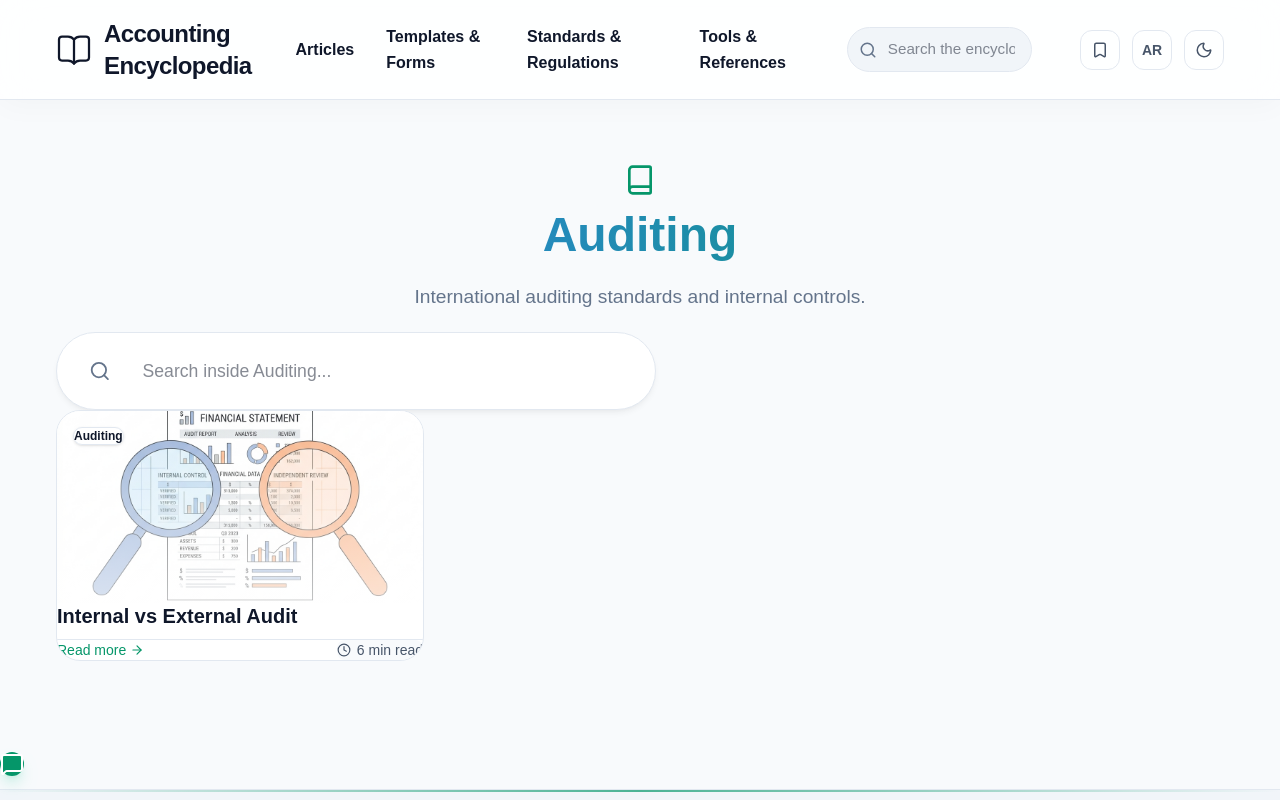
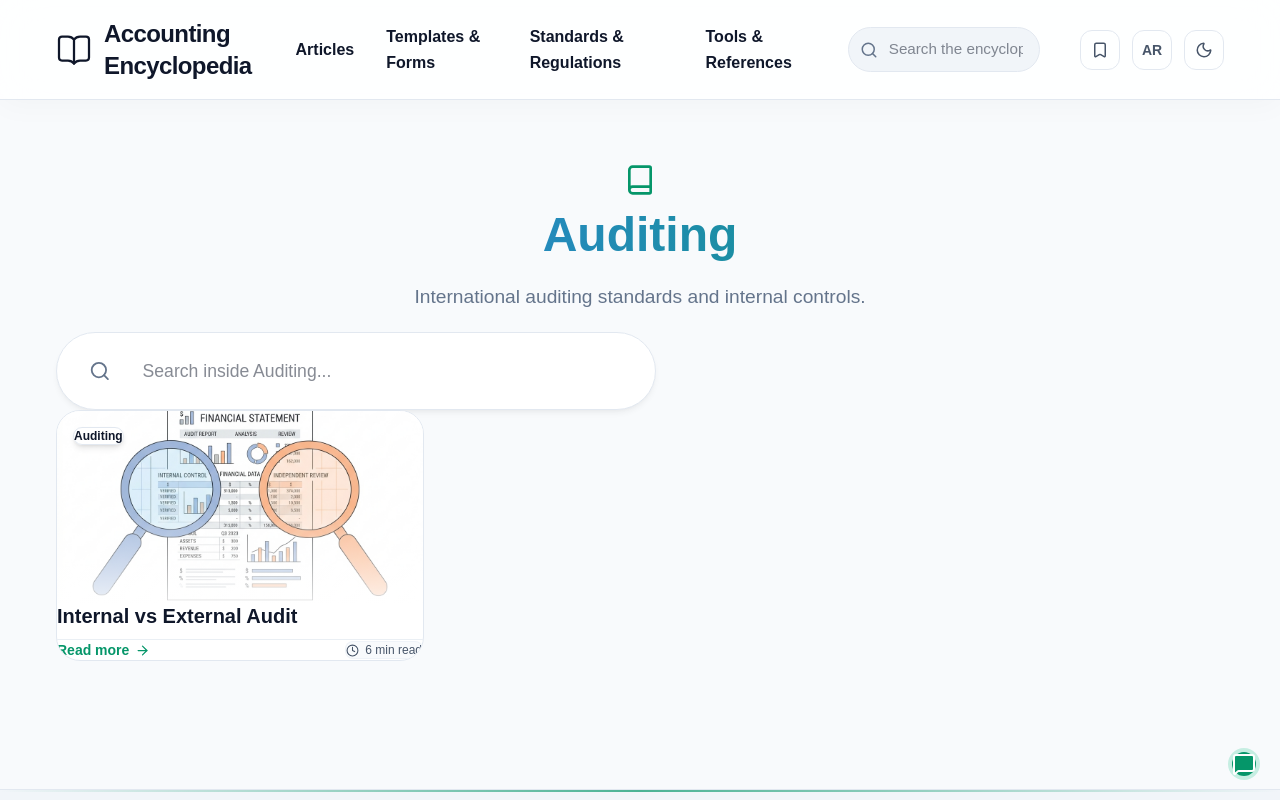
Before and after one commit to abdullahalalawi52-jpg/Accounting-Encyclopedia, a React (Vite) app: page /category/audit in a window 1280 px wide. Shown: the top 800 px of the page. Built offline with nearby package versions, Linux system fonts and the light colour scheme.

Commit message:
fix(ui): fix promo button contrast, article card typography, navbar search and chatbot placement

```diff
--- a/src/components/ChatbotWidget.jsx
+++ b/src/components/ChatbotWidget.jsx
@@ -52,28 +52,28 @@ function ChatbotWidget() {
   };
 
   return (
-    <div className="fixed bottom-6 inset-inline-end-6 z-50">
+    <div className="fixed bottom-6 z-50" style={{ insetInlineEnd: '1.5rem' }}>
       {isOpen ? (
         <div className="bg-[var(--bg-card)] border border-[var(--border-color)] rounded-2xl shadow-2xl w-80 sm:w-96 h-[420px] flex flex-col overflow-hidden animate-fade-in">
           {/* Header */}
-          <div className="bg-[var(--primary-accent)] p-4 flex justify-between items-center text-white">
+          <div className="bg-[var(--primary-accent)] p-4 flex justify-between items-center text-white shadow-sm">
             <div className="flex items-center gap-2">
               <MessageSquare size={20} />
               <span className="font-bold">{isEn ? 'Smart Assistant' : 'المساعد الذكي'}</span>
             </div>
-            <button onClick={() => setIsOpen(false)} className="hover:bg-black/20 p-1 rounded-lg transition-colors" aria-label="Close chat">
-              <X size={20} />
+            <button onClick={() => setIsOpen(false)} className="hover:bg-black/20 p-1.5 rounded-lg transition-colors" aria-label="Close chat">
+              <X size={18} />
             </button>
           </div>
 
           {/* Chat Area */}
-          <div className="flex-1 p-4 overflow-y-auto flex flex-col gap-3">
+          <div className="flex-1 p-4 overflow-y-auto flex flex-col gap-3 bg-[var(--bg-main)]/30">
             {messages.map(msg => (
               <div
                 key={msg.id}
                 className={`max-w-[85%] p-3 rounded-2xl text-sm leading-relaxed ${
                   msg.sender === 'bot'
-                    ? 'bg-[var(--bg-tertiary)] text-[var(--text-primary)] self-start rounded-bs-none border border-[var(--border-color)]'
+                    ? 'bg-[var(--bg-card)] text-[var(--text-primary)] self-start rounded-bs-none border border-[var(--border-color)] shadow-sm'
                     : 'bg-[var(--primary-accent)] text-white self-end rounded-be-none shadow-sm'
                 }`}
               >
@@ -103,7 +103,7 @@ function ChatbotWidget() {
       ) : (
         <button
           onClick={() => setIsOpen(true)}
-          className="bg-[var(--primary-accent)] hover:bg-[var(--primary-hover)] text-white p-4 rounded-full shadow-lg hover:scale-105 transition-all flex items-center justify-center shadow-emerald-500/20"
+          className="bg-[var(--primary-accent)] hover:bg-[var(--primary-hover)] text-white p-4 rounded-full shadow-2xl hover:scale-110 active:scale-95 transition-all flex items-center justify-center shadow-emerald-500/30 ring-4 ring-emerald-500/20"
           aria-label="Open chat"
         >
           <MessageSquare size={24} />
--- a/src/components/Navbar.css
+++ b/src/components/Navbar.css
@@ -60,8 +60,8 @@
 /* Center Search Bar */
 .nav-search {
   flex-grow: 1;
-  max-width: 280px; /* Reduced from 400px */
-  margin: 0 2rem;
+  max-width: 320px;
+  margin: 0 1.5rem;
   position: relative;
 }
 
--- a/src/components/cards/ArticleCard.jsx
+++ b/src/components/cards/ArticleCard.jsx
@@ -10,30 +10,33 @@ function ArticleCard({ article }) {
   return (
     <Link
       to={`/article/${article.id}`}
-      className="group relative flex flex-col h-full bg-[var(--bg-card)] rounded-2xl overflow-hidden border border-[var(--border-color)] hover:border-[var(--primary-accent)] transition-all duration-500 hover:shadow-2xl hover:-translate-y-1"
+      className="group relative flex flex-col h-full bg-[var(--bg-card)] rounded-2xl overflow-hidden border border-[var(--border-color)] hover:border-[var(--primary-accent)] transition-all duration-300 hover:shadow-xl hover:-translate-y-1.5"
     >
-      <div className="h-48 w-full relative overflow-hidden">
-        <div className="absolute inset-0 bg-gradient-to-t from-[var(--bg-card)] to-transparent z-10 opacity-60"></div>
+      <div className="h-48 w-full relative overflow-hidden bg-[var(--bg-tertiary)]">
+        <div className="absolute inset-0 bg-gradient-to-t from-[var(--bg-card)]/80 via-transparent to-transparent z-10"></div>
         <img
           src={article.image || '/images/placeholder.svg'}
           alt={article.title}
           loading="lazy"
-          className="w-full h-full object-cover transition-transform duration-700 group-hover:scale-110"
+          className="w-full h-full object-cover transition-transform duration-500 group-hover:scale-105"
         />
-        <span className={`absolute top-4 ${isEn ? 'left-4' : 'right-4'} bg-[var(--bg-card)]/90 backdrop-blur-sm text-[var(--text-primary)] text-xs px-3 py-1.5 rounded-full font-bold border border-[var(--border-color)] z-20 shadow-sm`}>
+        <span
+          style={{ insetInlineStart: '1rem' }}
+          className="absolute top-4 bg-[var(--bg-card)]/90 backdrop-blur-md text-[var(--text-primary)] text-xs px-3 py-1.5 rounded-full font-bold border border-[var(--border-color)] z-20 shadow-md"
+        >
           {isEn && article.categoryName_en ? article.categoryName_en : article.categoryName}
         </span>
       </div>
-      <div className="p-6 flex flex-col flex-grow relative z-20">
-        <h3 className="font-bold text-xl mb-4 text-[var(--text-primary)] group-hover:text-[var(--primary-accent)] transition-colors line-clamp-3 leading-snug">
+      <div className="p-6 flex flex-col flex-1 relative z-20">
+        <h3 className="font-bold text-lg sm:text-xl mb-4 text-[var(--text-primary)] group-hover:text-[var(--primary-accent)] transition-colors line-clamp-2 leading-snug">
           {isEn && article.title_en ? article.title_en : article.title}
         </h3>
-        <div className="mt-auto flex justify-between items-center text-sm pt-4 border-t border-[var(--border-color)]">
-          <span className="text-[var(--primary-accent)] font-medium flex items-center gap-1 group">
-            {t('article.read_more')} {isEn ? <ArrowRight size={14} className="transition-transform duration-300 group-hover:translate-x-1" /> : <ArrowLeft size={14} className="transition-transform duration-300 group-hover:-translate-x-1" />}
+        <div className="mt-auto flex justify-between items-center text-sm pt-4 border-t border-[var(--border-color)]/70">
+          <span className="text-[var(--primary-accent)] font-semibold flex items-center gap-1.5 group-hover:gap-2 transition-all">
+            {t('article.read_more')} {isEn ? <ArrowRight size={15} /> : <ArrowLeft size={15} />}
           </span>
-          <div className="flex items-center gap-1.5 text-[var(--text-secondary)] bg-[var(--bg-main)] px-2.5 py-1 rounded-md">
-            <Clock size={14} />
+          <div className="flex items-center gap-1.5 text-[var(--text-secondary)] bg-[var(--bg-main)] px-2.5 py-1 rounded-md text-xs font-medium border border-[var(--border-color)]/40">
+            <Clock size={13} />
             <span>{(isEn && article.time_en ? article.time_en : article.time) || t('article.default_time')}</span>
           </div>
         </div>
--- a/src/index.css
+++ b/src/index.css
@@ -134,13 +134,9 @@ p {
 }
 
 a {
-  color: var(--text-primary);
+  color: inherit;
   text-decoration: none;
   transition: color var(--transition-fast);
-}
-
-a:hover {
-  color: var(--primary-accent);
 }
 
 .text-gradient {
--- a/src/pages/Home.jsx
+++ b/src/pages/Home.jsx
@@ -126,8 +126,13 @@ function Home() {
             <p className="text-sm mb-6 leading-relaxed relative z-10" style={{ color: 'rgba(255, 255, 255, 0.9)' }}>
               {t('home.ifrs_desc')}
             </p>
-            <Link to="/standards" className="bg-white text-[var(--primary-accent)] hover:bg-slate-50 px-6 py-3 rounded-xl font-bold transition-transform hover:scale-105 active:scale-95 w-full flex items-center justify-center gap-2 relative z-10 shadow-md">
-              {t('home.discover_standards')} <ExternalLink size={18} />
+            <Link
+              to="/standards"
+              style={{ backgroundColor: '#ffffff', color: '#047857' }}
+              className="px-6 py-3 rounded-xl font-bold transition-all hover:bg-slate-100 hover:scale-105 active:scale-95 w-full flex items-center justify-center gap-2 relative z-10 shadow-lg"
+            >
+              <span>{t('home.discover_standards')}</span>
+              <ExternalLink size={18} />
             </Link>
           </div>
         </aside>
```
